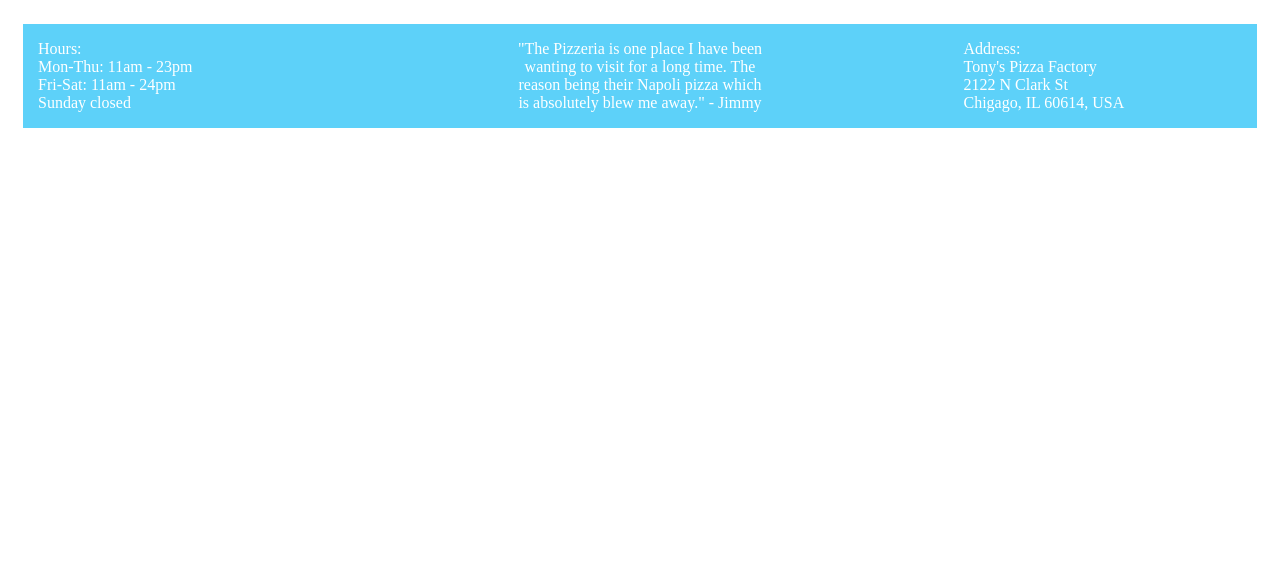
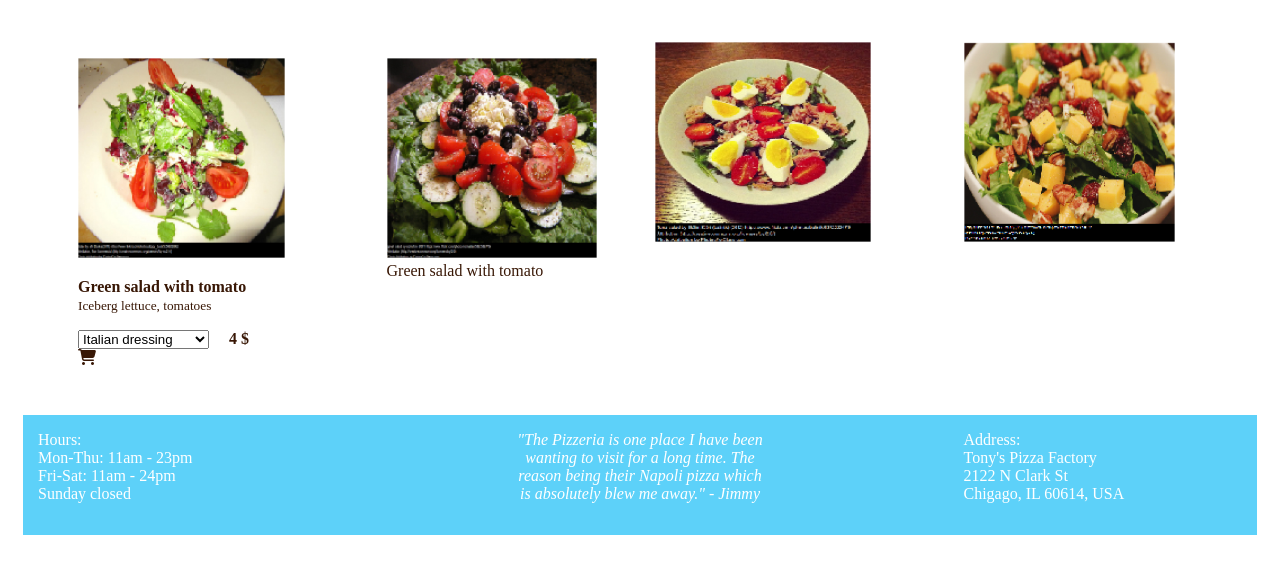
Before and after one commit to Nicolepcx/Webpage_Project_BSc, a plain HTML site: page salad.html in a window 1280 px wide. Shown: the part 158-732 px from the top of the page. Drawn offline with Linux system fonts and the light colour scheme.

Commit message:
Layout Salad

```diff
--- a/css/main.css
+++ b/css/main.css
@@ -1,3 +1,4 @@
+
 h1 {
     text-align: center;
     color: #381705;
@@ -5,6 +6,7 @@ h1 {
     font-weight: 600;
     margin-top: 1%;
 }
+
 .nav-container {
     margin-right: auto;
     margin-left: auto;
@@ -16,7 +18,6 @@ h1 {
     color: white;
     text-decoration: none;
 }
-
 }
 
 ul {
@@ -43,3 +44,24 @@ li a {
 li a:hover {
     background-color: #381705;
 }
+
+.footer-container {
+    margin-top: 2em;
+    margin-right: auto;
+    margin-left: auto;
+    padding-left: 15px;
+    padding-right: 15px;
+    background-color: #5dd1f9;
+    height: 120px;
+}
+.food-description {
+    font-size: 1 em;
+    font-weight: 400;
+    color: #381705;
+}
+
+.food-dropdown {
+    font-size: 1 em;
+    font-weight: 600;
+    color: #381705;
+}
--- a/footer.html
+++ b/footer.html
@@ -13,7 +13,7 @@
 			  rel="stylesheet">
 	</head>
 	<body>
-		<div class="container-fluid">
+		<div class="container-fluid footer-container">
 			<div class="row">
 				<div class="col-sm-3" style="background-color:#5dd1f9;">
 					<p>
@@ -29,13 +29,13 @@
 					</p>
 				</div>
 				<div class="col-sm-6" style="background-color:#5dd1f9;">
-					<p align="center">
+					<blockquote align="center"><em>
 						"The
 						Pizzeria is one place I have been <br>wanting to
 						visit for a long time. The <br>reason being their Napoli
 						pizza which <br> is absolutely blew me away."
-						- Jimmy
-					</p></div>
+						- Jimmy</em>
+					</blockquote></div>
 				<div class="col-sm-3"
 					 style="background-color:#5dd1f9;"><p> Address: <br>Tony's
 					Pizza Factory <br>2122 N
--- a/salad.html
+++ b/salad.html
@@ -7,14 +7,20 @@
 			  content="width=device-width, minimum-scale=1.0, initial-scale=1.0,
 			  user-scalable=yes">
 
-		<!-- Custom CSS -->
+		<!-- CSS -->
 		<link href="css/main.css" rel="stylesheet">
 		<link href="https://fonts.googleapis.com/css?family=Open+Sans:400,300,600,800"
 			  rel="stylesheet">
 		<link href="css/bootstrap-grid.css" rel="stylesheet">
 
+		<!-- Favicon -->
+		<link rel="icon"
+			  type="image/ico"
+			  href="images/favicon_Pizza_Factory.ico">
+
 		<!-- Script -->
 		<script src="scripts/jquery.js"></script>
+		<script src="https://use.fontawesome.com/8b3b27253b.js"></script>
 
 		<script>
             $(function () {
@@ -31,10 +37,54 @@
 		<div class="container-fluid">
 			<header>
 				<div id="header"></div>
+				<h1>Salad</h1><br>
 			</header>
-			<h1>Salad</h1>
 
-
+			<article class="container-fluid">
+				<div class="row">
+					<div class="col-sm-3" align="left">
+						<figure>
+							<img src="images/green_salad_with_tomatoe.jpg"
+								 height="200"
+								 alt="green salad with tomatoe">
+							<p class="food-description">
+								<b>Green salad with tomato</b> <br>
+								<small>Iceberg lettuce, tomatoes</small>
+							<form>
+							<p class="food-dropdown"><select>
+								<option>Italian dressing</option>
+								<option>French dressing</option>
+								<option>Balsamic dressing</option>
+							</select> &emsp;4 $&emsp; <i
+									class="fa fa-shopping-cart"
+									aria-hidden="true"></i>
+							</p>
+							</from>
+							</p>
+						</figure>
+					</div>
+					<div class="col-sm-3" align="left">
+						<figure>
+							<img src="images/tomato_salad_with_mozzarella.jpg"
+								 height="200"
+								 alt="tomato salad with mozzarella">
+							<figcaption class="food-description">
+								Green salad with tomato
+							</figcaption>
+						</figure>
+					</div>
+					<div class="col-sm-3" align="left">
+						<img src="images/field_salad_with_egg.jpg"
+							 height="200"
+							 alt="field salad with egg">
+					</div>
+					<div class="col-sm-3" align="left">
+						<img src="images/rocket_with_parmesan.jpg"
+							 height="200"
+							 alt="rocket salad with parmesan">
+					</div>
+				</div>
+			</article>
 			<div id="footer"></div>
 		</div>
 	</body>
```
Also changed, not shown: feedback.html (+6 -1 lines), header.html (+1 -0 lines), home.html (+28 -3 lines), pizza.html (+9 -1 lines), softdrinks.html (+6 -1 lines), css/bootstrap-grid.css.
